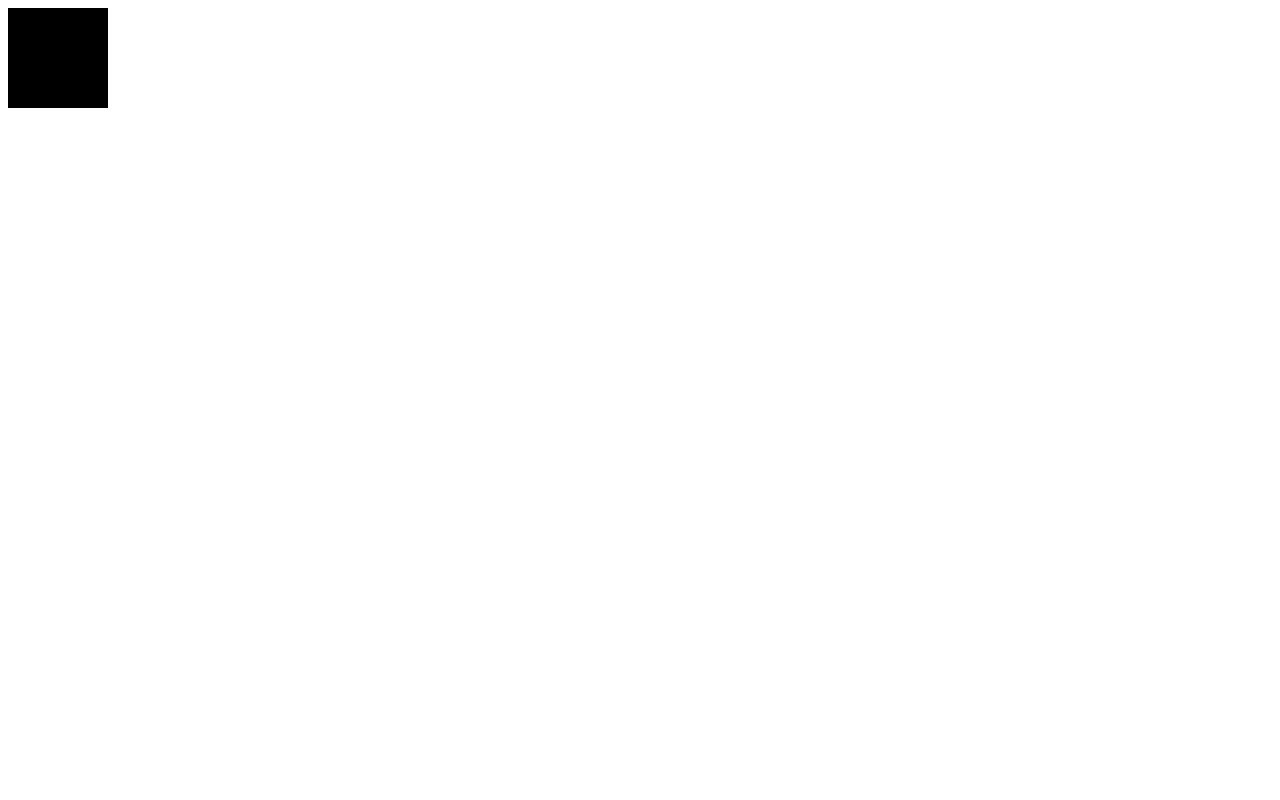
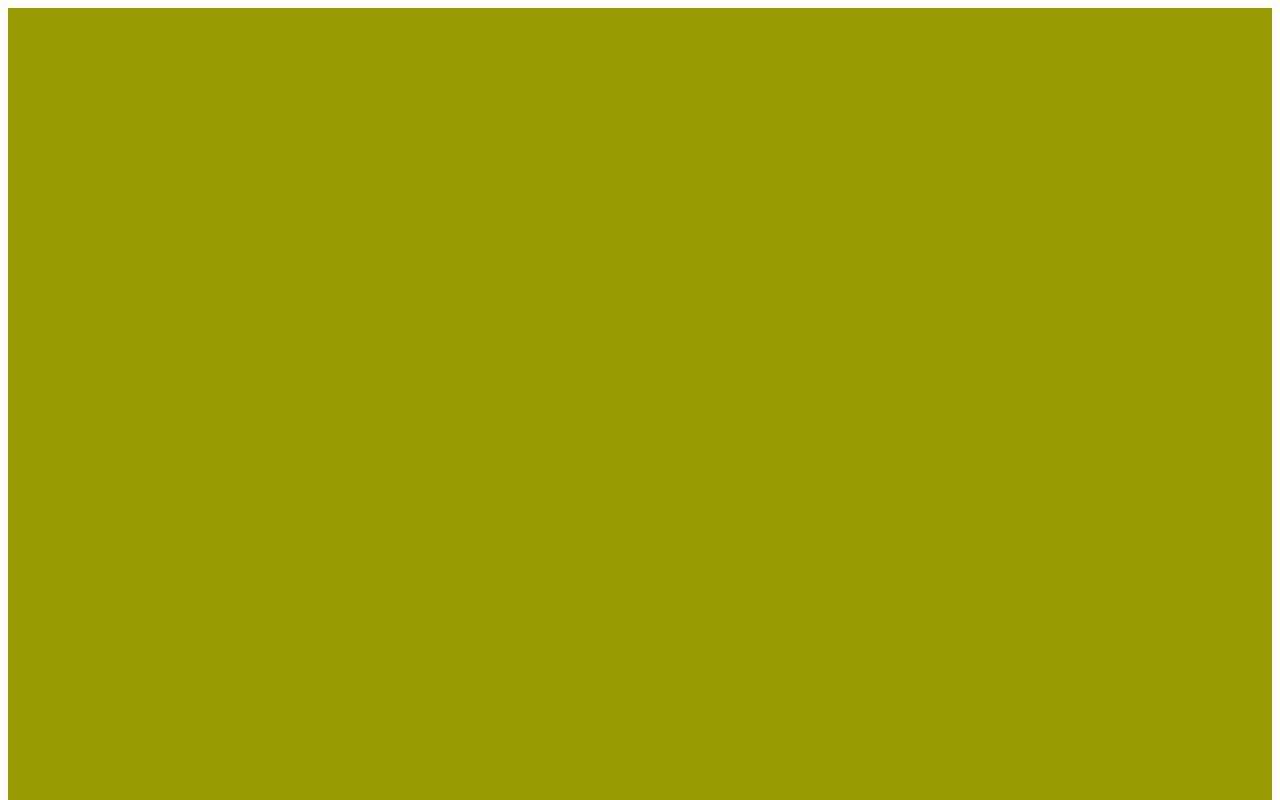
Before and after one commit to 10xvick/typescript-snake-loader, a website built with webpack: page index.html in a window 1280 px wide. Shown: the top 800 px of the page. Built offline with nearby package versions, Linux system fonts and the light colour scheme.

Commit message:
3 files modified

```diff
--- a/index.html
+++ b/index.html
@@ -1,3 +1,11 @@
+
 <div id="app">
-  <canvas id="gamecanvas" width="100" height="100" style="background:black"></canvas>
-<div>
+  <canvas
+    id="gamecanvas"
+    width="50"
+    height="50"
+    style="background: #999900;width:100%;image-rendering: pixelated;"
+  ></canvas>
+  <div id="HUD"></div>
+  <div></div>
+</div>
--- a/index.ts
+++ b/index.ts
@@ -3,4 +3,4 @@ import { index } from './src/game';
 export const canvas = <HTMLCanvasElement>document.getElementById('gamecanvas');
 export const ctx = canvas.getContext('2d');
 
-new index(canvas, <HTMLElement>document.getElementById('spec'), ctx);
+new index(canvas, <HTMLElement>document.getElementById('HUD'), ctx);
--- a/src/game.ts
+++ b/src/game.ts
@@ -17,7 +17,7 @@ class logics {
   ) {
     console.log(this.ctx);
     this.frameupdate();
-    document.addEventListener('keydown', (e) => {
+    const inputAction = () => {
       if (!gobject.game.over) this.actions.jump();
       else {
         gobject.game.over = false;
@@ -31,7 +31,13 @@ class logics {
         this.actions.updatespec(false);
         this.setupdatespeed();
       }
-    });
+    };
+
+    ['keydown', 'click'].forEach((eventType) =>
+      document.addEventListener(eventType, (e) => {
+        inputAction();
+      })
+    );
   }
 
   setupdatespeed() {
@@ -44,7 +50,9 @@ class logics {
 
   frameupdate() {
     requestAnimationFrame(() => this.frameupdate());
-    //if (this.ctx) {this.render(this.gobject);}
+    if (this.ctx) {
+      this.render(this.gobject);
+    }
   }
 
   actions = {
@@ -135,7 +143,7 @@ class logics {
 
   render({ canvas, player, obstacle }: gameobjects) {
     this.ctx.clearRect(0, 0, canvas.width, canvas.height);
-    function drawplayer(player) {
+    const drawplayer = (player) => {
       player.pixels.forEach((rows, i) => {
         rows.forEach((pixel, j) => {
           pixel &&
@@ -147,7 +155,7 @@ class logics {
             );
         });
       });
-    }
+    };
     drawplayer(player);
     obstacle.container.forEach((e) =>
       this.ctx.fillRect(e.x, e.y, e.width, e.height)
```
